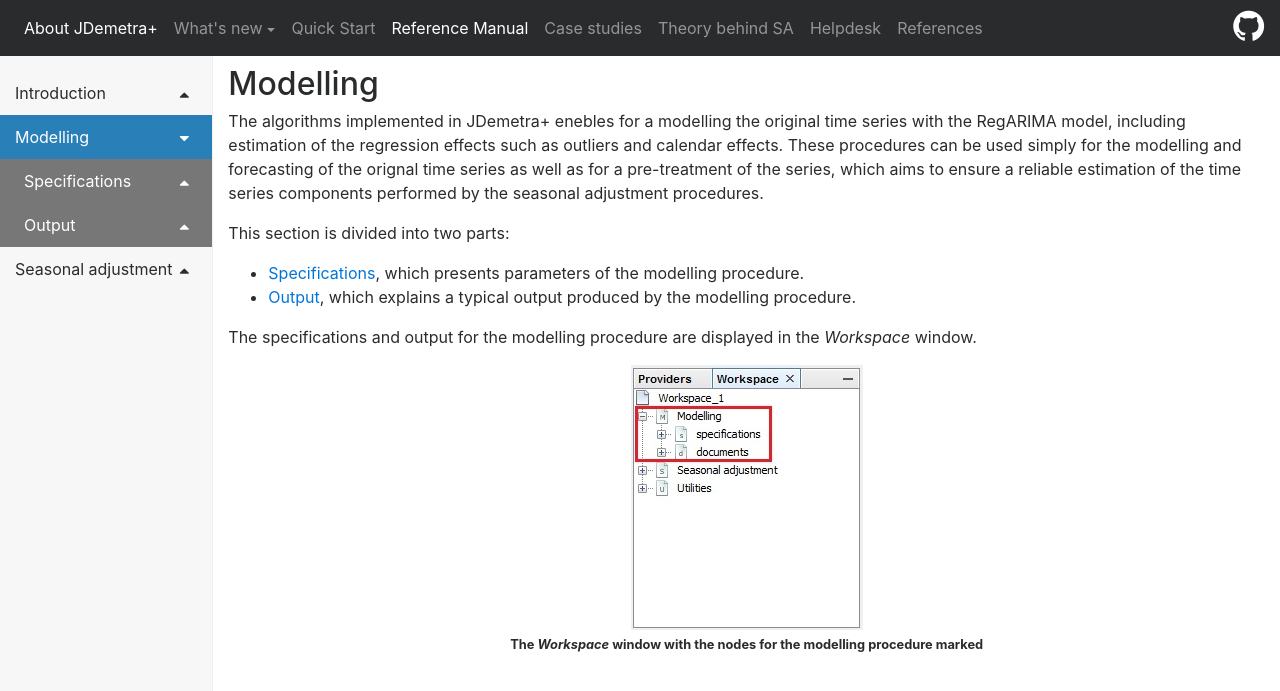
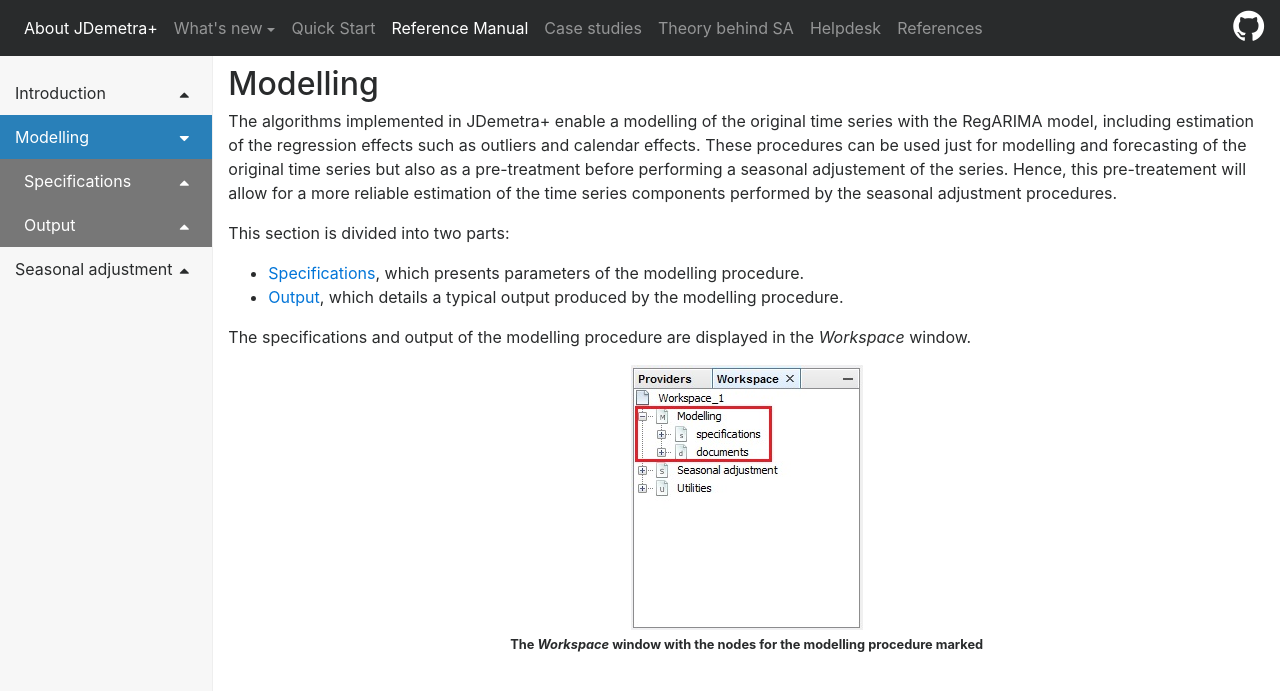
Before and after one commit to SylwiaGrudkowska/JDemetra-documentation, a Jekyll site: the page built from pages/reference-manual/modelling.md, in a window 1280 px wide. Shown: the top 691 px of the page. Built offline with Jekyll 4.4.1, drawn with Linux system fonts in a browser that asks for light colours; nearby versions of some CDN libraries.

Commit message:
heavy rephrasing

```diff
--- a/pages/reference-manual/modelling.md
+++ b/pages/reference-manual/modelling.md
@@ -3,17 +3,16 @@ layout: left-menu
 title: Modelling
 ---
 
-The algorithms implemented in JDemetra+ enebles for a modelling the original time series with the RegARIMA model,
+The algorithms implemented in JDemetra+ enable a modelling of the original time series with the RegARIMA model,
 including estimation of the regression effects such as outliers and calendar effects. These procedures can be
-used simply for the modelling and forecasting of the orignal time series as well as for a pre-treatment of the series,
-which aims to ensure a reliable estimation of the time series components performed by the seasonal adjustment procedures.
+used just for modelling and forecasting of the original time series but also as a  pre-treatment before performing a seasonal adjustement of the series. Hence, this pre-treatement will allow for a more reliable estimation of the time series components performed by the seasonal adjustment procedures.
 
 
 This section is divided into two parts:
 * [Specifications](../reference-manual/modelling-specifications.html), which presents parameters of the modelling procedure.
-* [Output](../reference-manual/output-modelling.html), which explains a typical output produced by the modelling procedure.
+* [Output](../reference-manual/output-modelling.html), which details a typical output produced by the modelling procedure.
 
-The specifications and output for the modelling procedure are displayed in the *Workspace* window.
+The specifications and output of the modelling procedure are displayed in the *Workspace* window.
 
 {: .text-center.image-wrapper}
 
```
